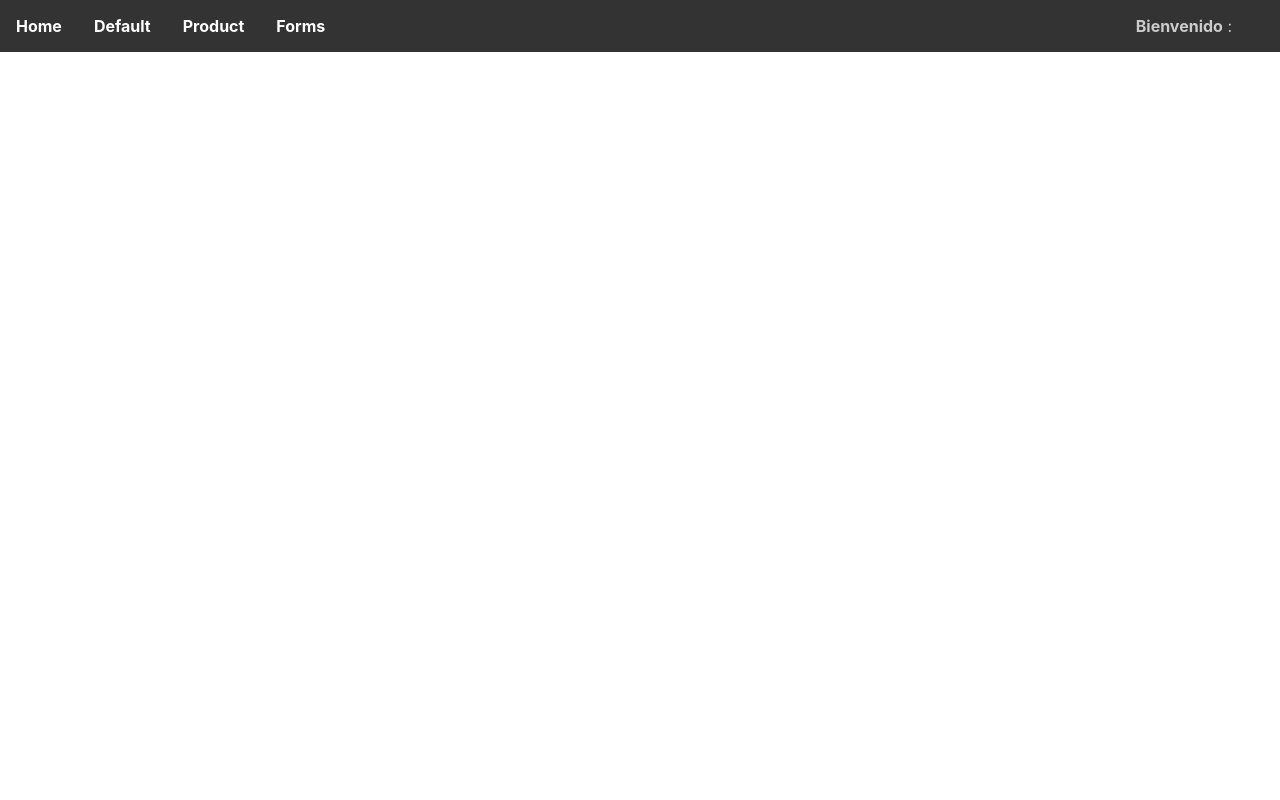
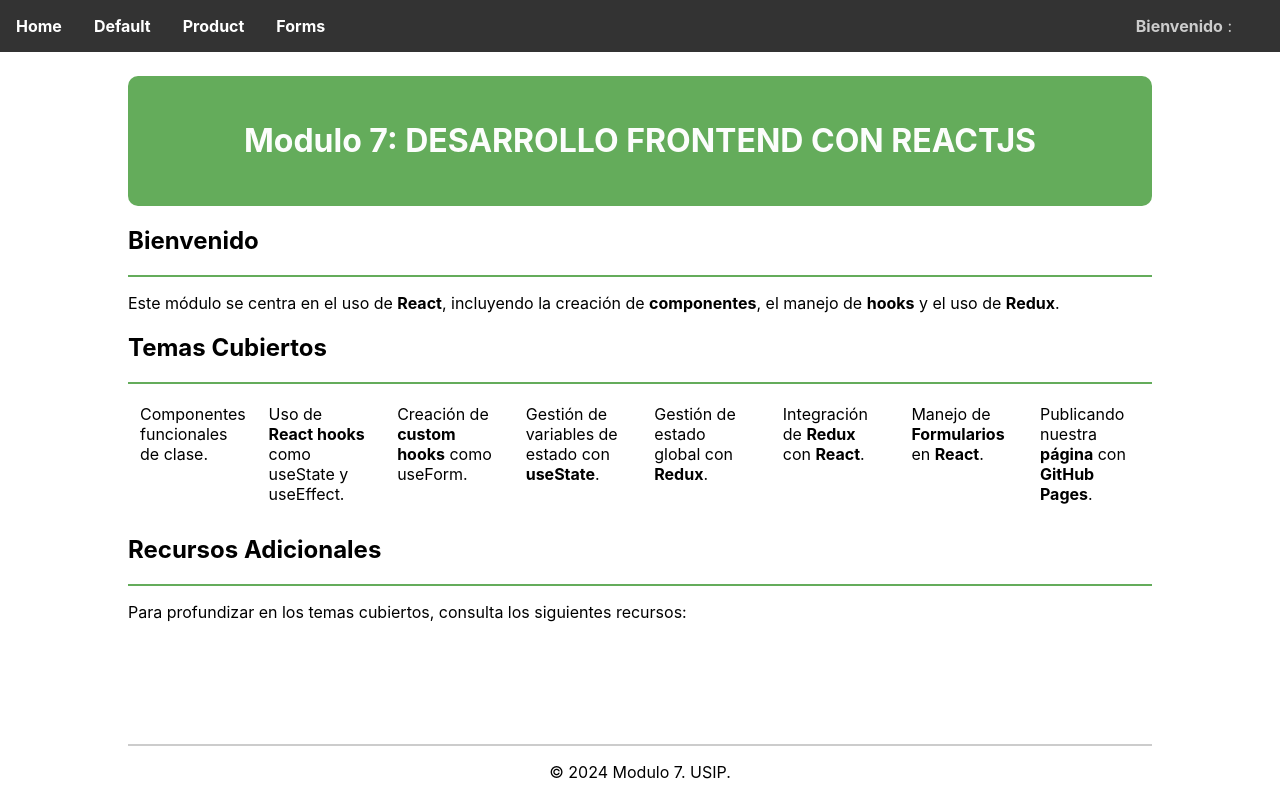
Before and after one commit to RakMont/desarrollo-front-react, a React (Create React App) app: page / in a window 1280 px wide. Built offline with nearby package versions, Linux system fonts and the light colour scheme.

Commit message:
Implemented exercise 6

```diff
--- a/src/App.css
+++ b/src/App.css
@@ -167,3 +167,51 @@ nav ul li a:hover {
   margin-left: 12px;
 
 }
+
+.landing-page-header{
+  background-color: #64ac5b;
+  color: #fcfdfc;
+  border-radius: 10px;
+  padding: 24px;
+  text-align: center;
+}
+
+.landing-page-container{
+  width: 80%;
+  margin: 24px auto;
+  text-align: left;
+}
+
+.l-p-container{
+  padding-bottom:60px;
+
+}
+.landing-page-subtitle{
+  text-align: left;
+}
+.landing-page-subtitle hr{
+  border: 1px solid #64ac5b;
+}
+
+.landing-page-topics{
+  display: flex;
+  flex-direction: row;
+  flex-wrap: wrap;
+  justify-content: space-between;
+}
+
+.landing-page-topic{
+  padding: 12px;
+  max-width: 100px;
+}
+footer {
+  position: fixed;
+  width: 80%;
+  bottom: 0;
+  padding-bottom: 24px;
+  height: 40px;
+  text-align: center;
+}
+footer hr{
+  border: 1px solid #cccccc;
+}
--- a/src/router/router.js
+++ b/src/router/router.js
@@ -3,6 +3,7 @@ import Product from "../screens/Product";
 import {createBrowserRouter, createHashRouter} from "react-router-dom";
 import App from "../App"
 import LoginForm from "../screens/forms/LoginForm";
+import LandingPage from "../screens/LandingPage/LandingPage";
 
 const basename = process.env.NODE_ENV === 'production' ? '/desarrollo-front-react' : '/';
 
@@ -11,6 +12,10 @@ const routes = createBrowserRouter([
             path:'/',
             element:<App />,
             children:[
+                {
+                    path: '/',
+                    element: <LandingPage />,
+                },
                 {
                     path: '/default',
                     element: <Default />,
--- /dev/null
+++ b/src/screens/LandingPage/LandingPage.jsx
@@ -0,0 +1,50 @@
+import LandingPageHeader from "./LandingPageHeader";
+import LandingPageSubtitle from "./LandingPageSubtitle";
+import LandingPageFooter from "./LandingPageFooter";
+
+const LandingPage = () => {
+
+    return (
+        <div className="l-p-container">
+            <div className="landing-page-container">
+                <LandingPageHeader headerTitle="Modulo 7: DESARROLLO FRONTEND CON REACTJS"/>
+                <LandingPageSubtitle headerSubtitle="Bienvenido"/>
+                <p>Este módulo se centra en el uso de <b>React</b>, incluyendo la creación de <b>componentes</b>,
+                    el manejo de <b>hooks</b> y el uso de <b>Redux</b>.</p>
+                <LandingPageSubtitle headerSubtitle="Temas Cubiertos"/>
+                <div className="landing-page-topics">
+                    <div className="landing-page-topic">
+                        Componentes funcionales de clase.
+                    </div>
+                    <div className="landing-page-topic">
+                        Uso de <b>React hooks</b> como useState y useEffect.
+                    </div>
+                    <div className="landing-page-topic">
+                        Creación de <b>custom hooks</b> como useForm.
+                    </div>
+                    <div className="landing-page-topic">
+                        Gestión de variables de estado con <b>useState</b>.
+                    </div>
+                    <div className="landing-page-topic">
+                        Gestión de estado global con <b>Redux</b>.
+                    </div>
+                    <div className="landing-page-topic">
+                        Integración de <b>Redux</b> con <b>React</b>.
+                    </div>
+                    <div className="landing-page-topic">
+                        Manejo de <b>Formularios</b> en <b>React</b>.
+                    </div>
+                    <div className="landing-page-topic">
+                        Publicando nuestra <b>página</b> con <b>GitHub Pages</b>.
+                    </div>
+                </div>
+                <LandingPageSubtitle headerSubtitle="Recursos Adicionales"/>
+                <p>Para profundizar en los temas cubiertos, consulta los siguientes recursos:</p>
+
+                <LandingPageFooter/>
+            </div>
+
+        </div>
+    );
+}
+export default LandingPage;
--- /dev/null
+++ b/src/screens/LandingPage/LandingPageFooter.jsx
@@ -0,0 +1,9 @@
+const LandingPageFooter = () => {
+  return(
+      <footer>
+          <hr/>
+          <p>&copy; 2024 Modulo 7. USIP.</p>
+      </footer>
+  );
+}
+export default LandingPageFooter;
--- /dev/null
+++ b/src/screens/LandingPage/LandingPageHeader.jsx
@@ -0,0 +1,9 @@
+
+const LandingPageHeader = ({headerTitle}) => {
+  return (
+    <div className="landing-page-header">
+      <h1>{headerTitle}</h1>
+    </div>
+  );
+}
+export default LandingPageHeader;
--- /dev/null
+++ b/src/screens/LandingPage/LandingPageSubtitle.jsx
@@ -0,0 +1,11 @@
+
+ const LandingPageSubtitle = ({headerSubtitle}) => {
+   return (
+     <div className="landing-page-subtitle">
+         <h2>{headerSubtitle}</h2>
+         <hr/>
+     </div>
+   );
+ }
+
+ export default LandingPageSubtitle;
```
